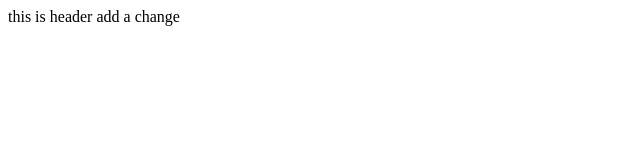
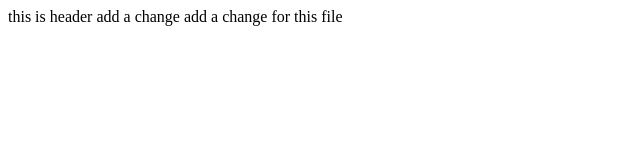
Before and after one commit to KevinSpacer/https---github.com-KevinSpacer-test, a plain HTML site: page index.html in a window 1280 px wide. Shown: the whole page, without its empty margins (0-640 px from the left). Drawn offline with Linux system fonts and the light colour scheme.

Commit message:
commit change for html

```diff
--- a/index.html
+++ b/index.html
@@ -1,3 +1,3 @@
 <body>
-    <header>this is header add a change</header>
+    <header>this is header add a change add a change for this file</header>
 </body>
```
